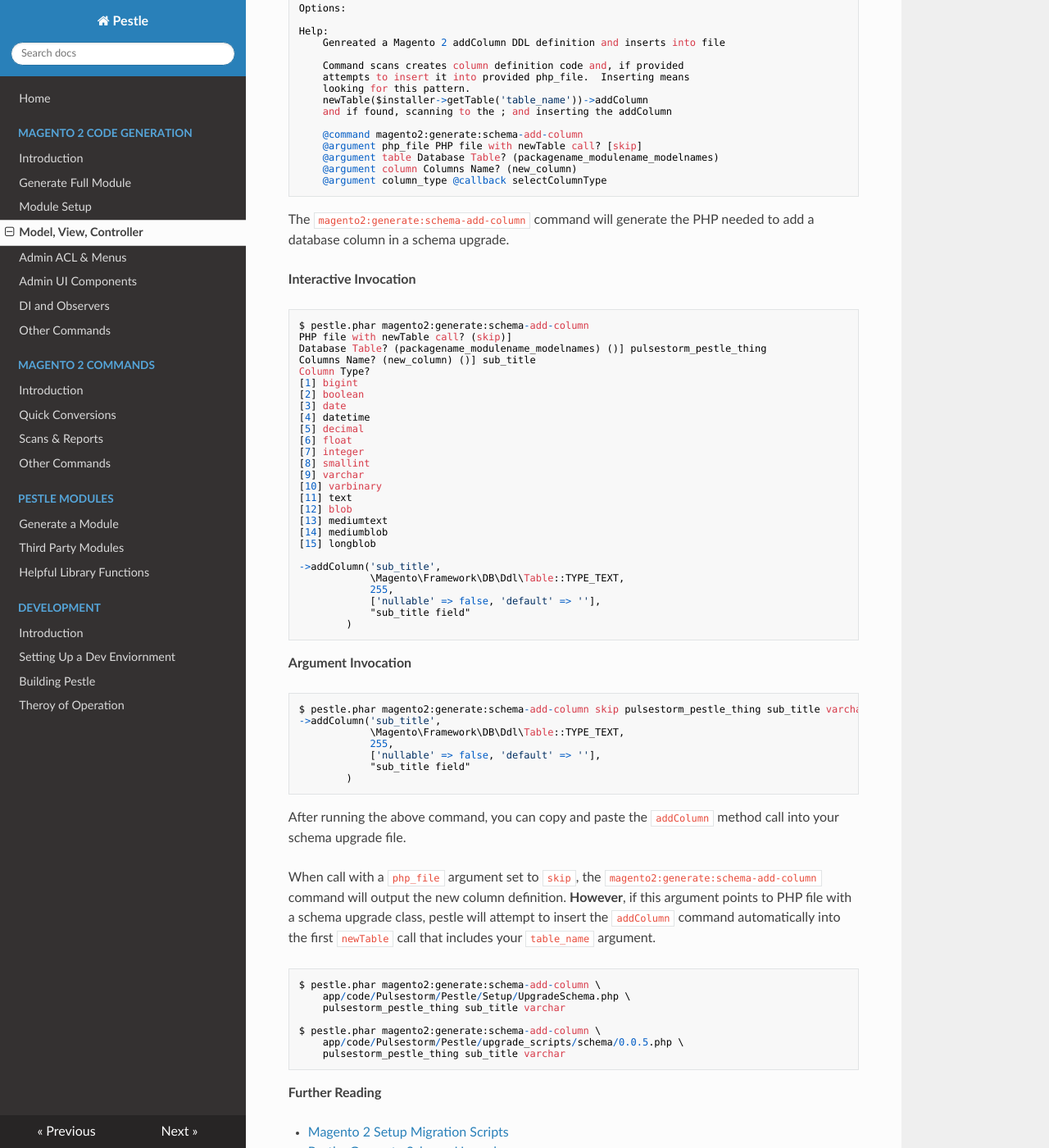
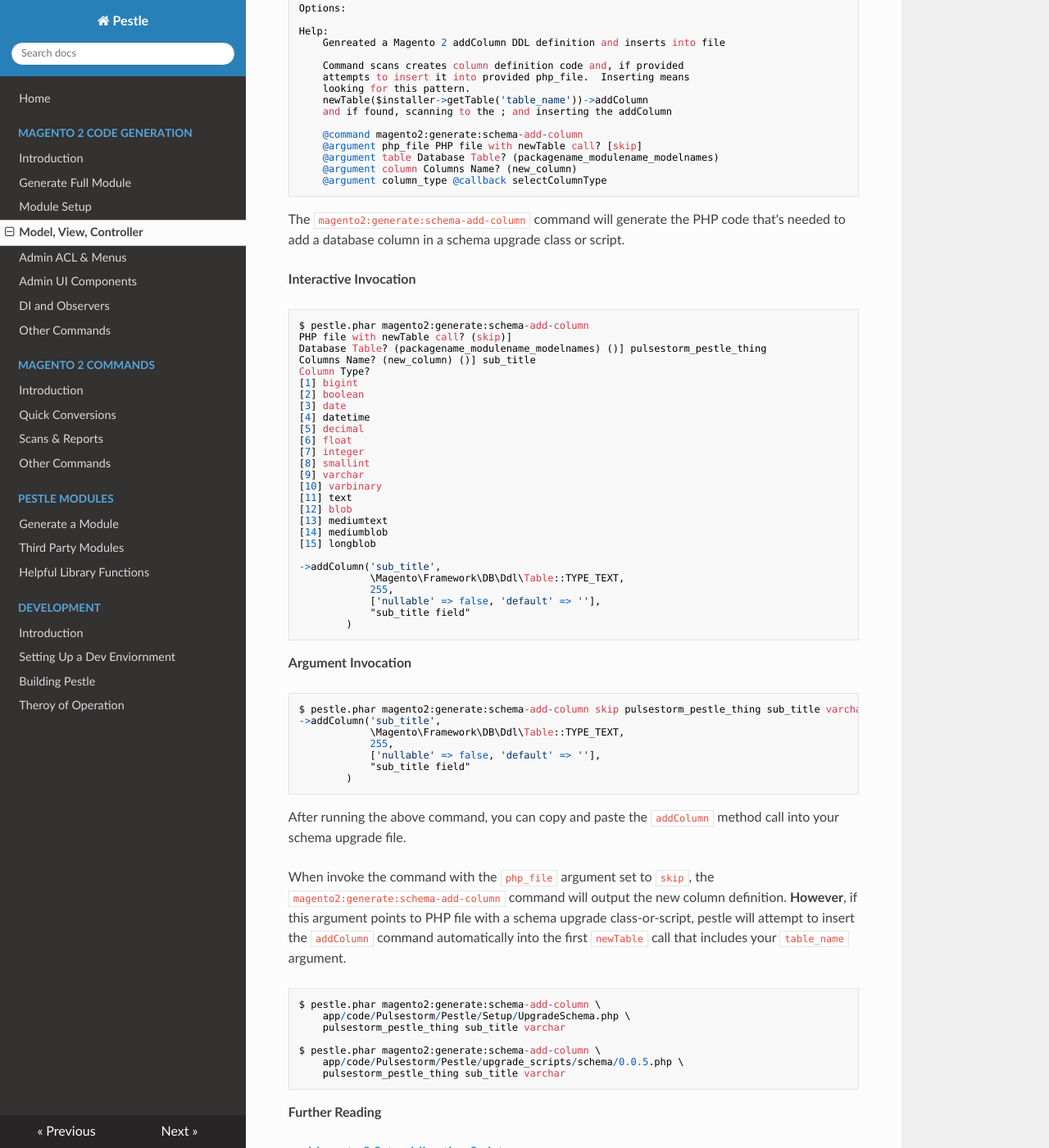
Before and after one commit to astorm/pestle, an MkDocs documentation site: the page built from docs/magento2-mvc.md, in a window 1280 px wide and 1400 px high, scrolled down 6840 px. Shown: the whole window at 82% size. Built offline with MkDocs 1.6.1, drawn with Linux system fonts in a browser that asks for light colours; nearby versions of some CDN libraries.

Commit message:
Moving command and documenting it

```diff
--- a/docs/magento2-mvc.md
+++ b/docs/magento2-mvc.md
@@ -338,7 +338,7 @@ To learn more about this system, read the [Magento 2 Setup Migration Scripts](ht
         @argument column Columns Name? (new_column)
         @argument column_type @callback selectColumnType
 
-The `magento2:generate:schema-add-column` command will generate the PHP needed to add a database column in a schema upgrade.
+The `magento2:generate:schema-add-column` command will generate the PHP code that's needed to add a database column in a schema upgrade class or script.
 
 **Interactive Invocation**
 
@@ -382,7 +382,7 @@ The `magento2:generate:schema-add-column` command will generate the PHP needed t
 
 After running the above command, you can copy and paste the `addColumn` method call into your schema upgrade file.
 
-When call with a `php_file` argument set to `skip`, the `magento2:generate:schema-add-column` command will output the new column definition.  **However**, if this argument points to PHP file with a schema upgrade class, pestle will attempt to insert the `addColumn` command automatically into the first `newTable` call that includes your `table_name` argument.
+When invoke the command with the `php_file` argument set to `skip`, the `magento2:generate:schema-add-column` command will output the new column definition.  **However**, if this argument points to PHP file with a schema upgrade class-or-script, pestle will attempt to insert the `addColumn` command automatically into the first `newTable` call that includes your `table_name` argument.
 
     $ pestle.phar magento2:generate:schema-add-column \
         app/code/Pulsestorm/Pestle/Setup/UpgradeSchema.php \
```
